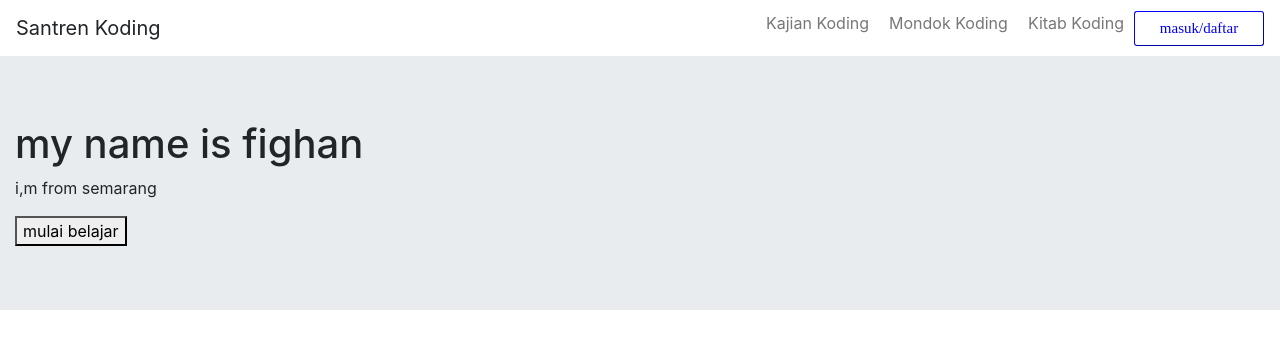
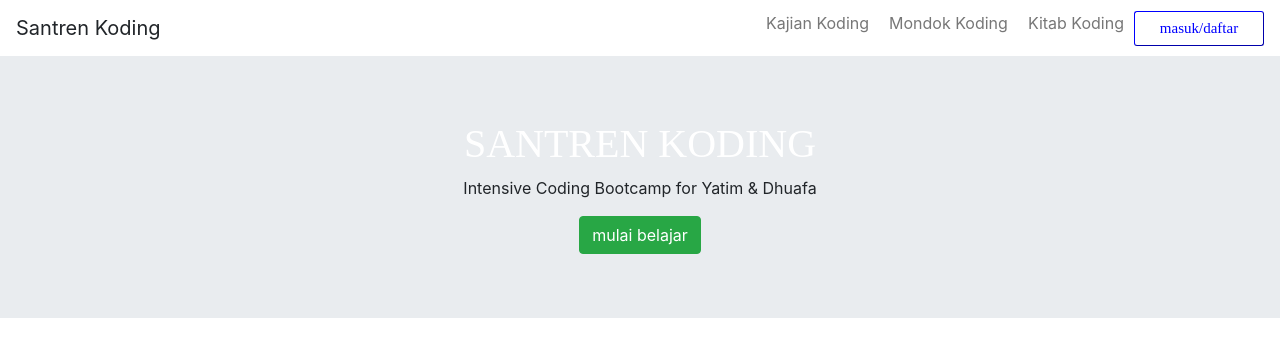
Before and after one commit to talentamaulana10/improvement-of-santren-coding-cloning, a React (Create React App) app: page / in a window 1280 px wide. Shown: the top 356 px of the page. Built offline with nearby package versions, Linux system fonts and the light colour scheme.

Commit message:
text centering jumbotron

```diff
--- a/src/App.js
+++ b/src/App.js
@@ -7,6 +7,7 @@ import Kajian from './pages/Kajian'
 import NavBar from './component/Navbar'
 import Kitab from './pages/Kitab'
 import Mondok from './pages/Mondok'
+
 
 class App extends Component {
   state = {
@@ -26,6 +27,7 @@ class App extends Component {
         <div>
           <NavBar changePage={this.changePage} />
           <Home/>
+
         </div>
       )
     }else if(this.state.isPage === "Kajian"){
--- a/src/component/Jumbotron.js
+++ b/src/component/Jumbotron.js
@@ -1,16 +1,19 @@
 import React,{Component} from 'react'
-import {Jumbotron,Container} from 'reactstrap';
+import './jumbotron.css'
+import {Jumbotron,Container,Button} from 'reactstrap';
 export default class JumboTron extends Component{
     render(){
         return(
             <div>
+                <center>
                 <Jumbotron fluid>
                 <Container fluid>
-                <h1>my name is fighan</h1>
-                <p>i,m from semarang</p>
-                <button color="succes">mulai belajar</button>
+                <h1 className="santren">SANTREN KODING</h1>
+                <p>Intensive Coding Bootcamp for Yatim & Dhuafa</p>
+                <Button color="success">mulai belajar</Button>{' '}
                 </Container>
                 </Jumbotron>
+                </center>
             </div>
         );
     }
--- /dev/null
+++ b/src/component/jumbotron.css
@@ -0,0 +1,4 @@
+.santren{
+ font-family: "Century Gothic";
+ color: white;
+}
```
Also changed, not shown: src/component/Card.js (+39 -0 lines).
